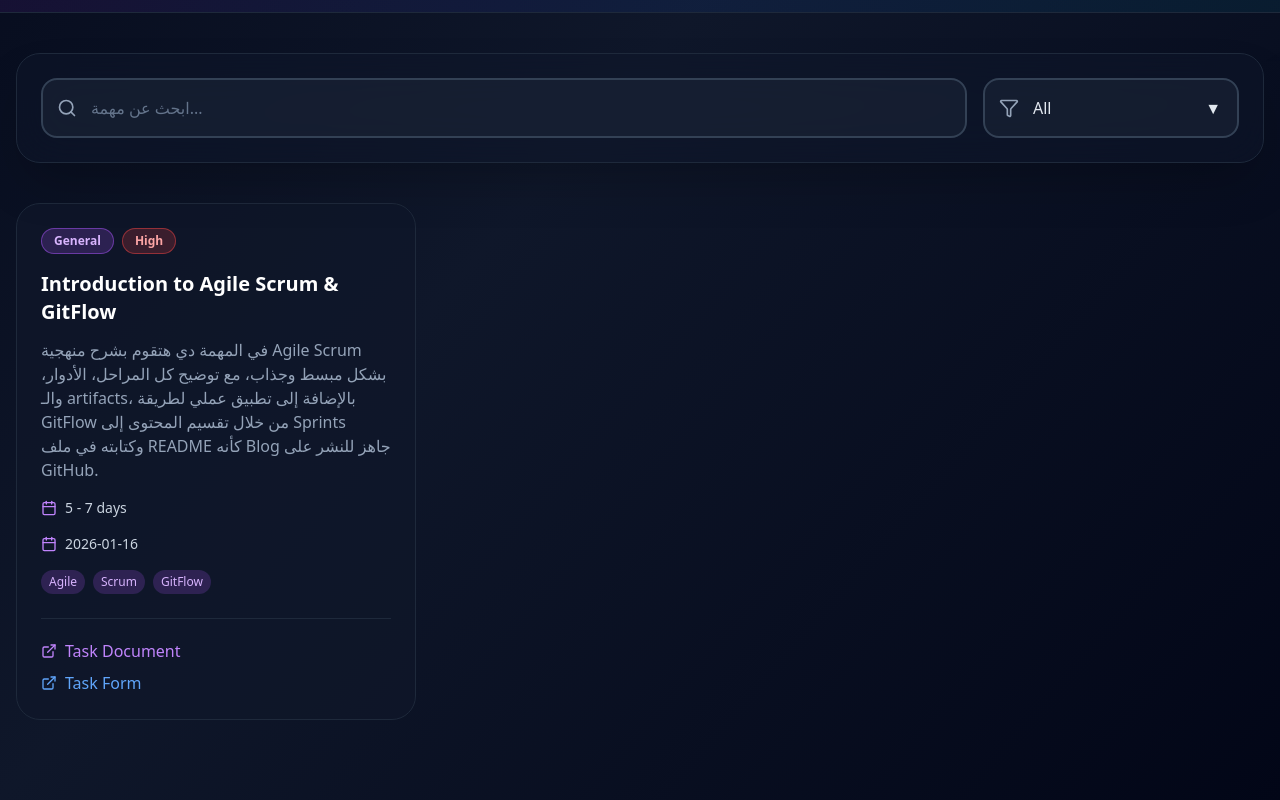
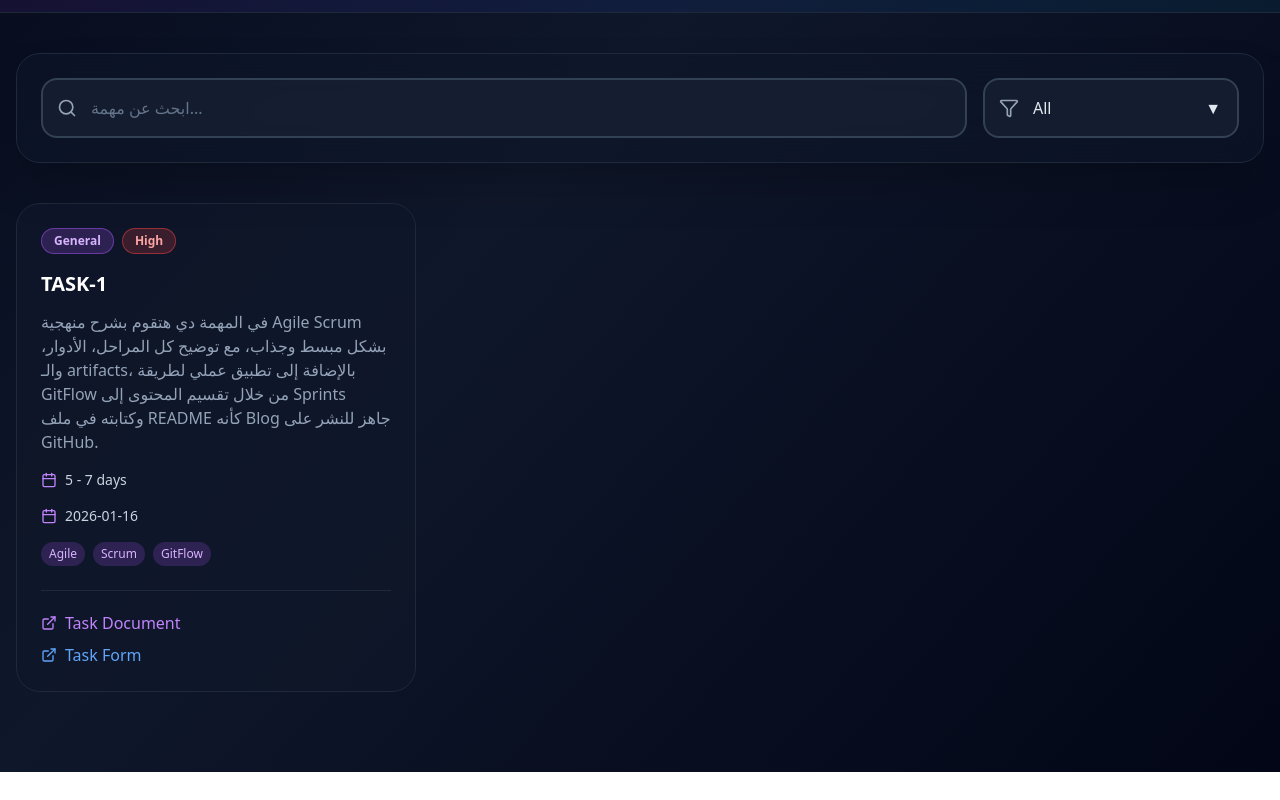
Before and after one commit to esoelzantot/dev-trip, a React (Vite) app: page /tasks in a window 1280 px wide. Shown: the part 739-1539 px from the top of the page. After the commit the page ends 1511 px from the top, so only its background shows below. Built offline with nearby package versions, Linux system fonts and the light colour scheme.

Commit message:
Update tasksData.ts

```diff
--- a/src/data/tasksData.ts
+++ b/src/data/tasksData.ts
@@ -3,7 +3,7 @@ import type { Task } from "../types/task";
 export const tasksData: Task[] = [
 {
   id: 1,
-  title: "Introduction to Agile Scrum & GitFlow",
+  title: "TASK-1",
   brief: "في المهمة دي هتقوم بشرح منهجية Agile Scrum بشكل مبسط وجذاب، مع توضيح كل المراحل، الأدوار، والـ artifacts، بالإضافة إلى تطبيق عملي لطريقة GitFlow من خلال تقسيم المحتوى إلى Sprints وكتابته في ملف README كأنه Blog جاهز للنشر على GitHub.",
   duration: "5 - 7 days",
   deadline: "2026-01-16",
```
